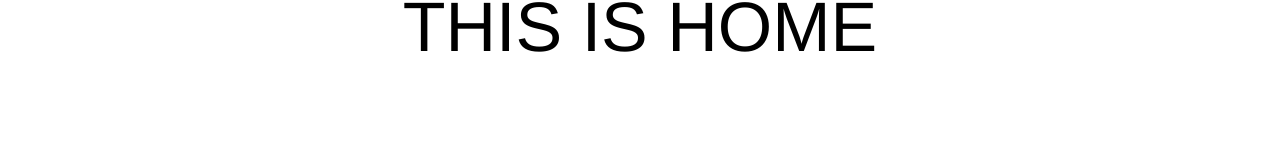
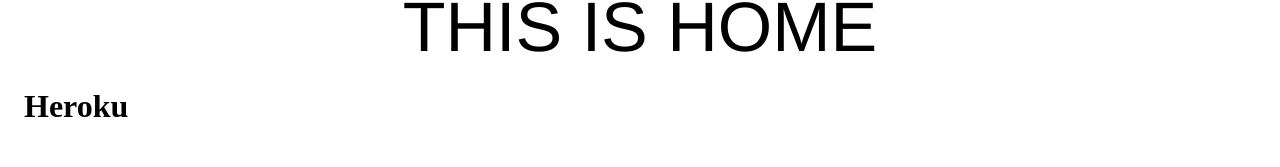
Before and after one commit to hfsager/travel-guardian, a Next.js app: page / in a window 1280 px wide. Shown: the part 133-300 px from the top of the page. Built offline with nearby package versions, Linux system fonts and the light colour scheme.

Commit message:
Deploy Heroku

```diff
--- a/pages/index.tsx
+++ b/pages/index.tsx
@@ -15,6 +15,7 @@ const Home: NextPage = () => {
     <div className={styles.container}>
     <Navbar/>
     <Section>THIS IS HOME</Section>
+    <h1>Heroku</h1>
     </div>
   );
 };;
```
